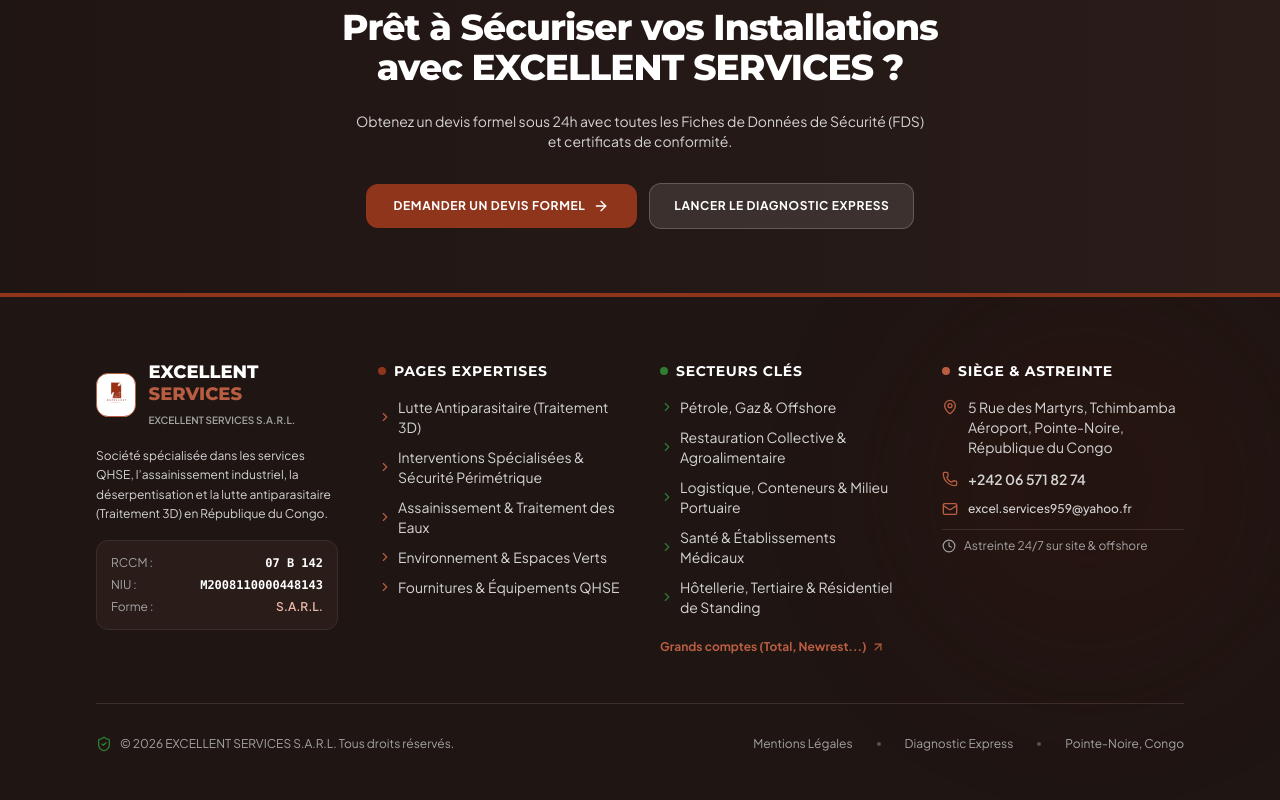
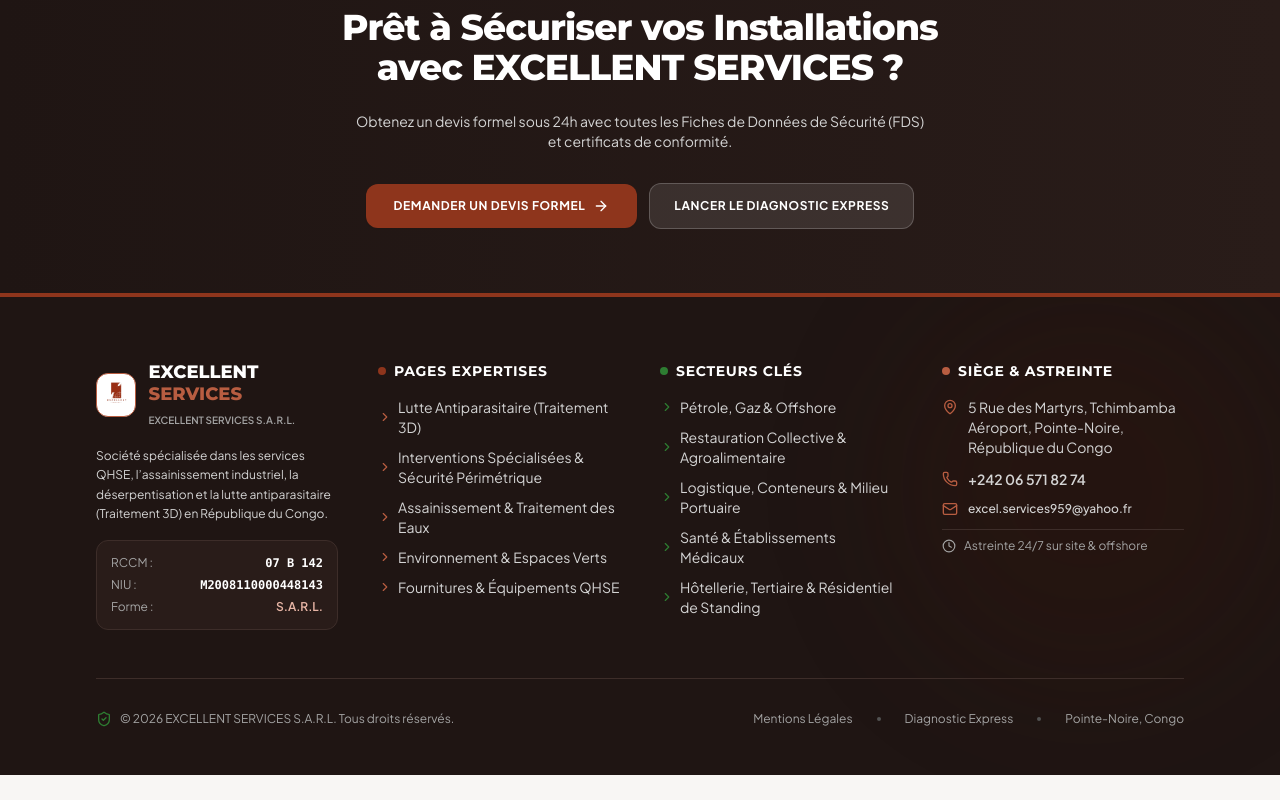
Before and after one commit to Steven23-Ngouala/excellent-services-web, a React (Vite) app: page / in a window 1280 px wide. Shown: the part 6726-7526 px from the top of the page. After the commit the page ends 7501 px from the top, so only its background shows below. Built offline with nearby package versions, Linux system fonts and the light colour scheme.

Commit message:
fix: remove Grands comptes link from Footer

```diff
--- a/src/components/layout/Footer.tsx
+++ b/src/components/layout/Footer.tsx
@@ -6,7 +6,6 @@ import {
   Phone,
   Mail,
   Clock,
-  ArrowUpRight,
   ChevronRight
 } from 'lucide-react';
 import { COMPANY_INFO } from '../../data/companyInfo';
@@ -98,15 +97,6 @@ export const Footer: React.FC = () => {
                   </Link>
                 </li>
               ))}
-              <li className="pt-2">
-                <Link
-                  to="/references"
-                  className="inline-flex items-center gap-1 text-xs font-bold text-primary-400 hover:text-white transition-colors"
-                >
-                  <span>Grands comptes (Total, Newrest...)</span>
-                  <ArrowUpRight className="w-3.5 h-3.5" />
-                </Link>
-              </li>
             </ul>
           </div>
 
```
